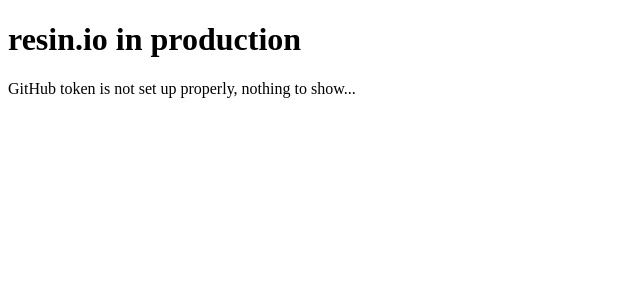
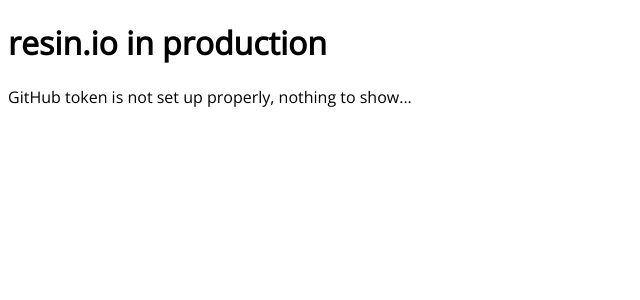
Before and after one commit to imrehg/resinproductionboard, a Flask app: page / in a window 1280 px wide. Shown: the top 300 px of the page, without its empty margins (0-640 px from the left). Run offline with Flask 2, Linux system fonts and the light colour scheme.

Commit message:
enable OpenSans font

```diff
--- a/static/style.css
+++ b/static/style.css
@@ -1,4 +1,6 @@
-body
+body {
+    font-family: 'Open Sans', sans-serif;
+}
 
 table {
     border-collapse: collapse;
--- a/templates/layout.html
+++ b/templates/layout.html
@@ -1,5 +1,8 @@
 <!doctype html>
 <title>resin.io in production</title>
+<style>
+@import url('https://fonts.googleapis.com/css?family=Open+Sans');
+</style>
 <link rel=stylesheet type=text/css href="{{ url_for('static', filename='style.css') }}">
 <link rel="shortcut icon" href="{{ url_for('static', filename='favicon.png') }}">
 <div class=page>
```
